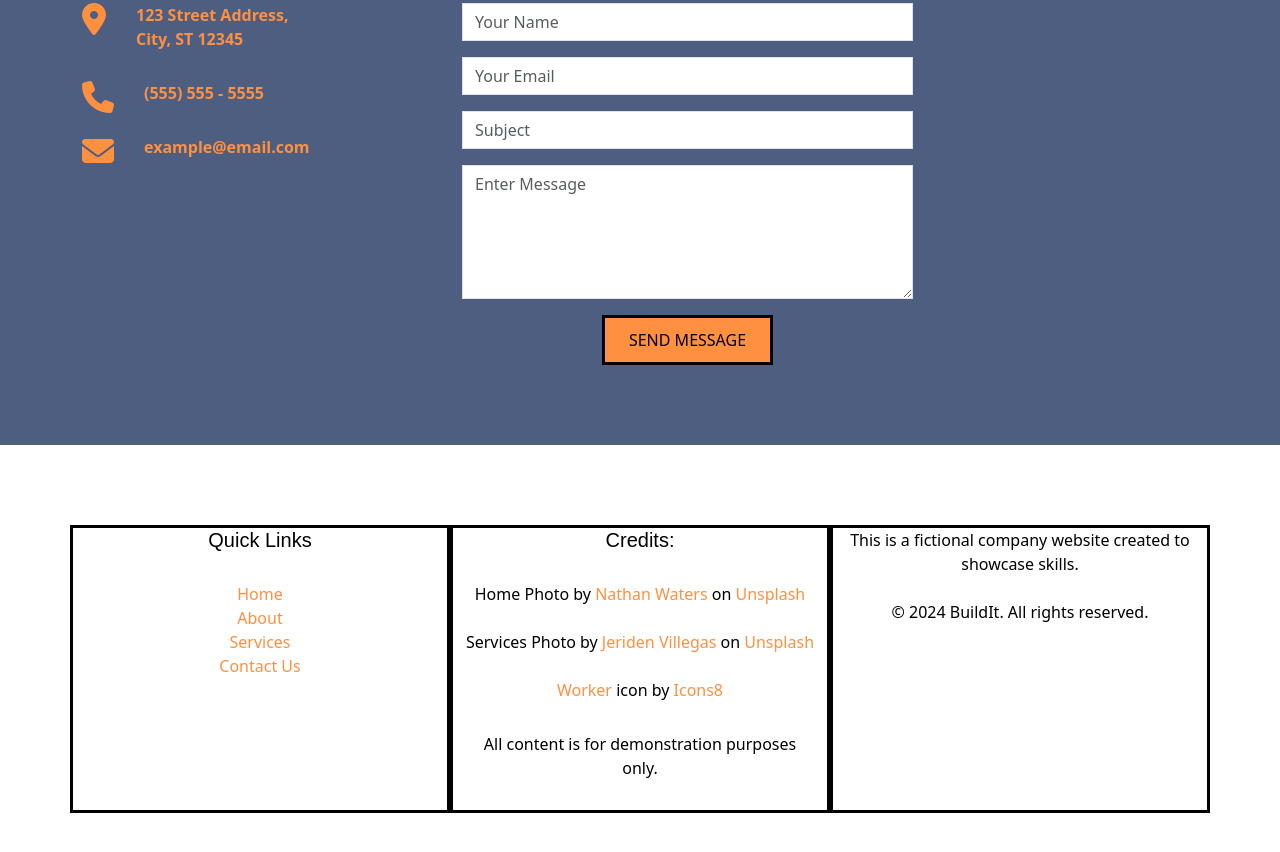
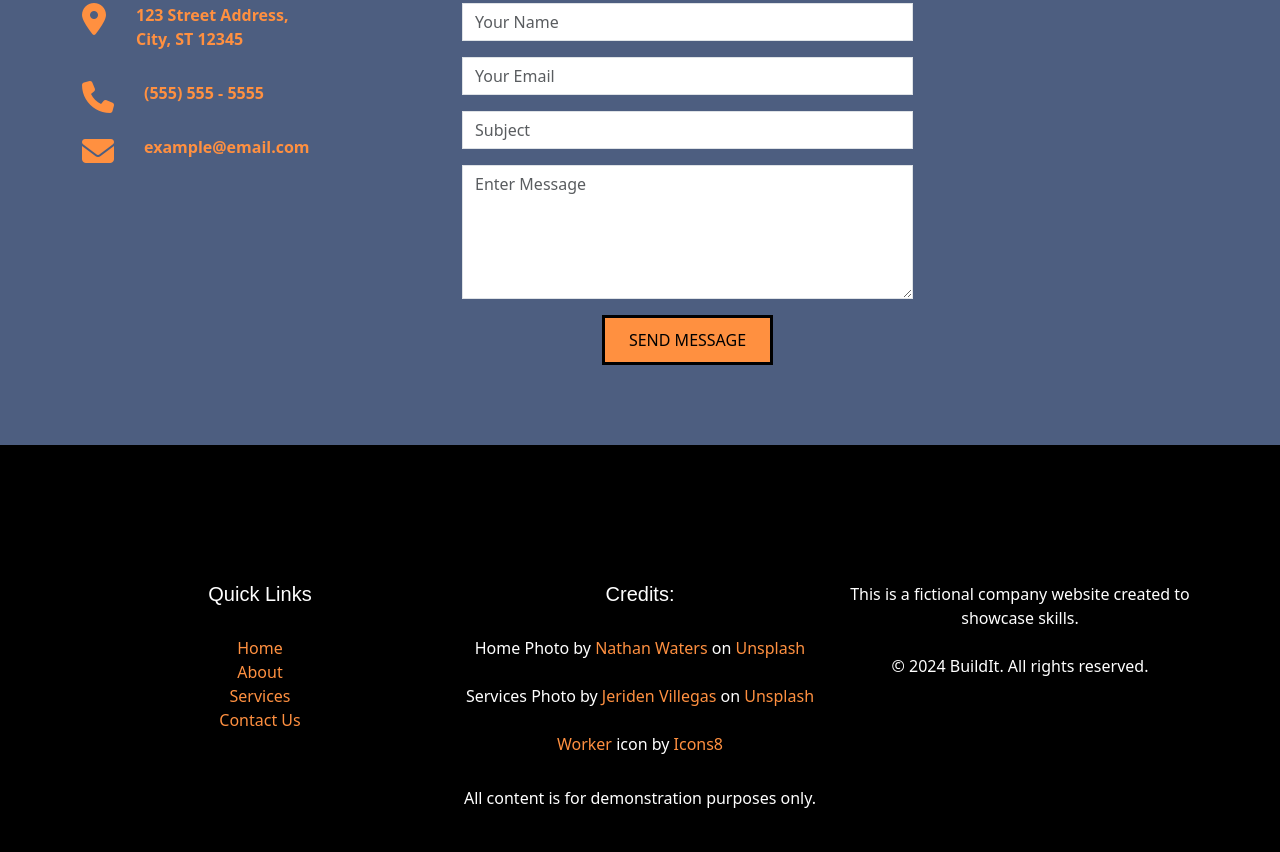
Before and after one commit to marineenicole/BuildIt, a plain HTML site: page index.html in a window 1280 px wide. Shown: the part 3675-4527 px from the top of the page. Drawn offline with nearby package versions, Linux system fonts and the light colour scheme.

Commit message:
Added styling for footer

```diff
--- a/assets/css/style.css
+++ b/assets/css/style.css
@@ -315,6 +315,7 @@ h1, h2, h3, h4, h5, h6 {
 --------------------------------------------------------------*/
 footer {
   padding: 80px 0;
+  background: #000;
 
 }
 
@@ -323,8 +324,11 @@ footer a {
 }
 
 footer .col-md-4 {
-  border: solid #000;
+
+  color: #fff;
   text-align: center;
+  align-items: center;
+  padding-top: 5%;
 }
 
 /*--------------------------------------------------------------
```
